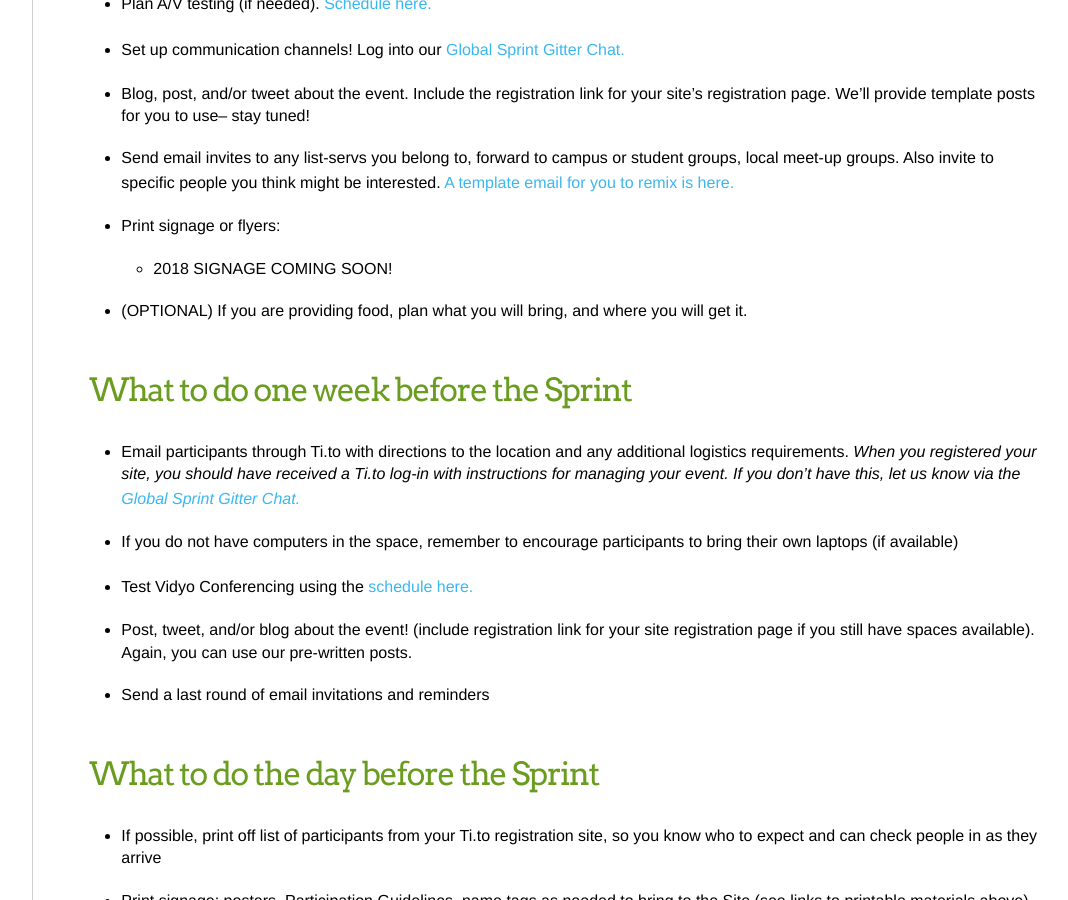
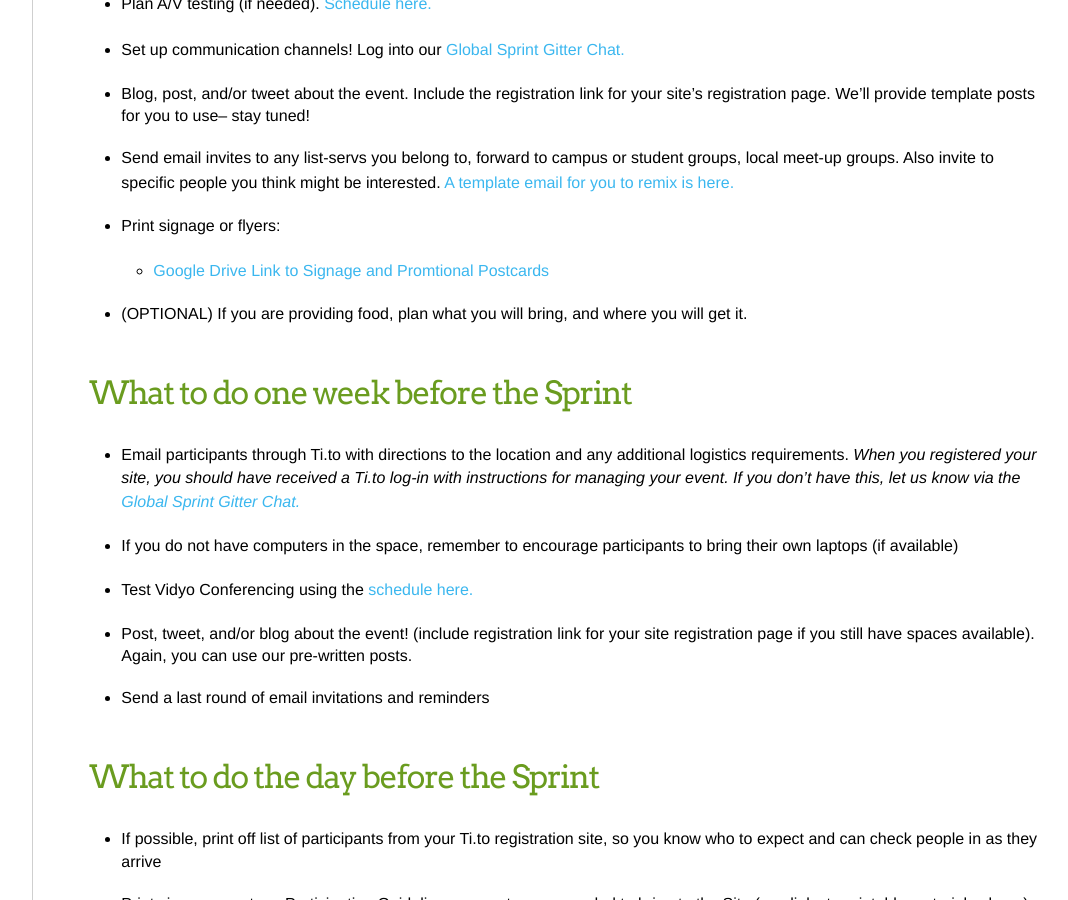
Before and after one commit to mozilla/global-sprint, a Jekyll site: the page built from _articles/site-hosts-guide/checklist.md, in a window 1280 px wide and 900 px high, scrolled down 636 px. Shown: the whole window, without its empty margins (180-1248 px from the left). Built offline with Jekyll 4.4.1, drawn with Linux system fonts in a browser that asks for light colours; comment, search, counter and statistics services are not loaded.

Commit message:
Update checklist.md

```diff
--- a/_articles/site-hosts-guide/checklist.md
+++ b/_articles/site-hosts-guide/checklist.md
@@ -22,7 +22,7 @@ The space must have ...
 * Blog, post, and/or tweet about the event. Include the registration link for your site's registration page. We'll provide template posts for you to use-- stay tuned!
 * Send email invites to any list-servs you belong to, forward to campus or student groups, local meet-up groups. Also invite to specific people you think might be interested. [A template email for you to remix is here.](https://public.etherpad-mozilla.org/p/globalsprint-email-template)
 * Print signage or flyers:
-  * 2018 SIGNAGE COMING SOON!
+  * [Google Drive Link to Signage and Promtional Postcards](https://drive.google.com/drive/folders/1-iK24Mgm1UkfcdhGgQj5yZutwZEjh3SY?usp=sharing)
 * (OPTIONAL) If you are providing food, plan what you will bring, and where you will get it.
 
 
```
